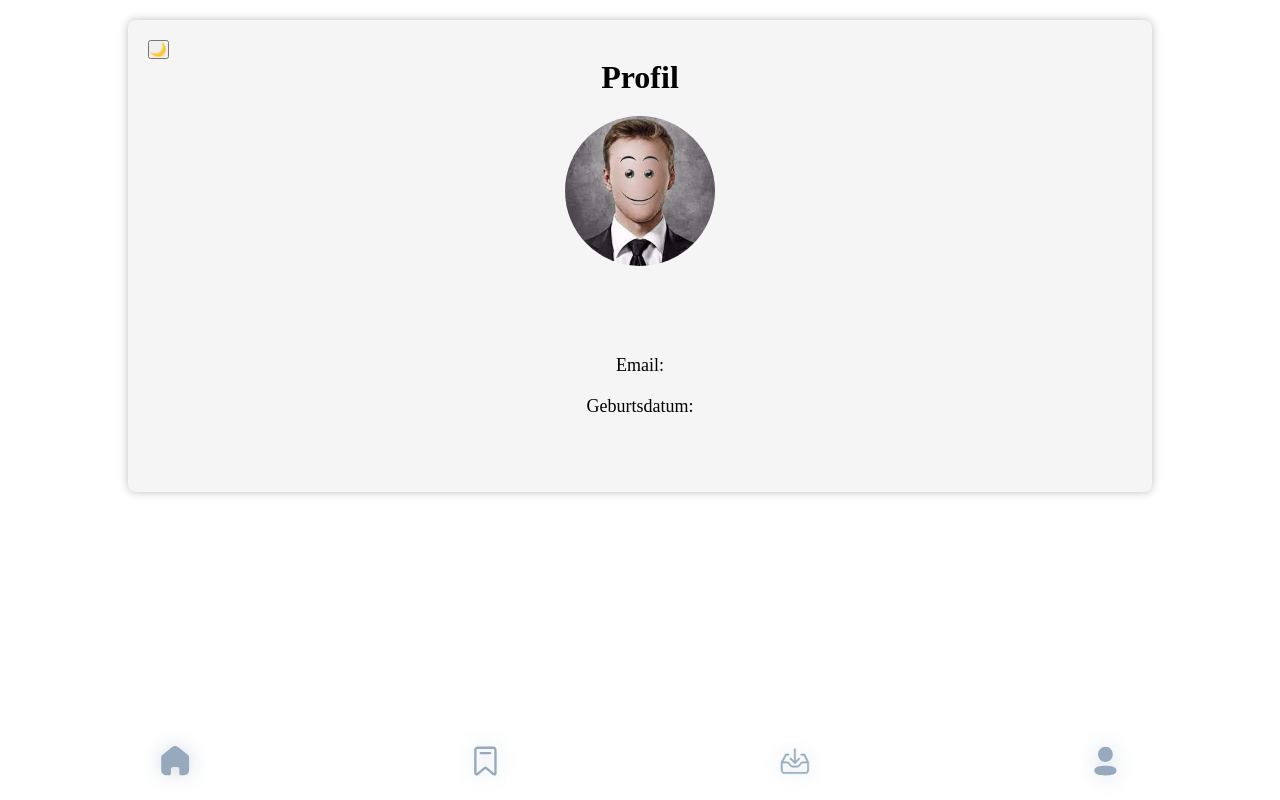
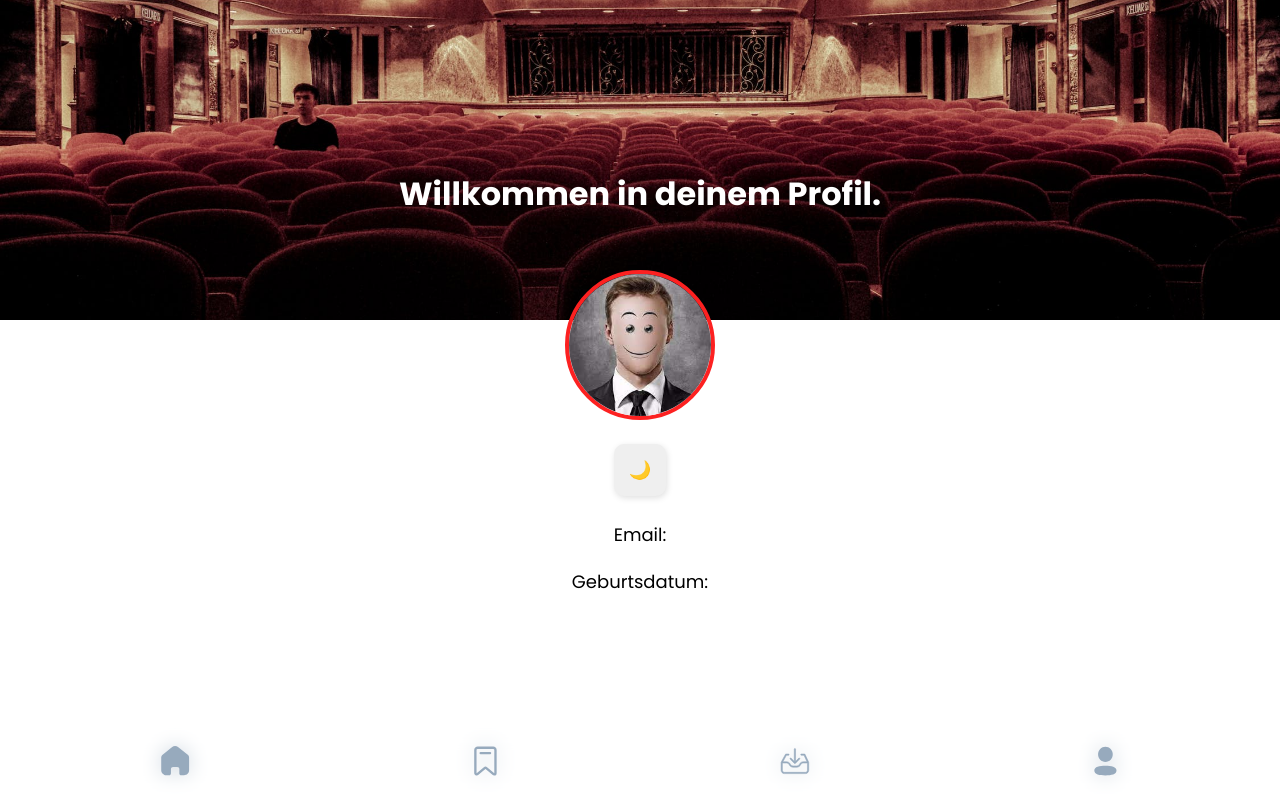
Before and after one commit to BrunoTesseraux/Movie_DB, a React (Vite) app: page /Profile in a window 1280 px wide. Built offline with nearby package versions, Linux system fonts and the light colour scheme; no server answers; sample sign-in values are in the browser's storage.

Commit message:
Profile page gebaut

```diff
--- a/src/components/DarkMode/DarkMode.jsx
+++ b/src/components/DarkMode/DarkMode.jsx
@@ -15,7 +15,7 @@ const DarkMode = () => {
     localStorage.setItem("theme", newTheme);
 
     // Ändern Sie den Button-Inhalt je nach Theme
-    setButtonContent(newTheme === "light" ? "🌙" : "🌑");
+    setButtonContent(newTheme === "light" ? "🌑" : "☀️");
   };
 
   useEffect(() => {
--- a/src/components/DarkMode/DarkMode.scss
+++ b/src/components/DarkMode/DarkMode.scss
@@ -1,5 +1,12 @@
 .dark {
-  background-color: black;
+  background-color: #2b2b2b;
+
+  .profile-text {
+    color: #fff;
+  }
+  .dark-mode-button {
+    background: #2b2b2b;
+  }
   .carusel {
     .switch-left,
     .switch-right {
@@ -27,3 +34,12 @@
     }
   }
 }
+
+.dark-mode-button {
+  color: #fff;
+  padding: 15px 15px;
+  border-radius: 10px;
+  border: none;
+  font-size: 18px;
+  box-shadow: 1px 2px 6px #00000020;
+}
--- a/src/components/Profile/Profile.jsx
+++ b/src/components/Profile/Profile.jsx
@@ -2,6 +2,7 @@ import DarkMode from "../DarkMode/DarkMode";
 import NavBar from "../NavBar/NavBar";
 import React, { useEffect, useState } from "react";
 import { useNavigate } from "react-router-dom";
+import bgprofile from "./../../assets/images/bgprofile.jpeg";
 
 import "./Profile.scss";
 
@@ -49,28 +50,36 @@ const Profile = () => {
 
   return (
     <>
+      <section className="profile-wrapper">
+        <img src={bgprofile} alt="" className="header-profile" />
         <div className="profile-container">
           <div className="top-bild"></div>
-        <DarkMode />
           <div className="profile-content">
             <div className="profile-header">
-            <h1>Profil</h1>
+              <h1 className="profile-headline">Willkommen in deinem Profil.</h1>
             </div>
             <div className="profile-picture">
-            <img src="src\components\SVG\mac mussterman.jpg" alt="Profilbild" />
+              <img
+                src="src\components\SVG\mac mussterman.jpg"
+                alt="Profilbild"
+              />
             </div>
             <div className="profile-info">
-            <h2>
+              <DarkMode className="darkmode-aussehen" />
+              <h2 className="profile-name">
                 {loggedInUser.firstname} {loggedInUser.lastname}
               </h2>
-            <p>Email: {loggedInUser.email}</p>
-            {age && <p>Alter: {age}</p>}
+              <p className="profile-text">Email: {loggedInUser.email}</p>
+              {age && <p className="profile-text">Alter: {age}</p>}
               {/* <p>Adresse: {address}</p> */}
-            <p>Geburtsdatum: {loggedInUser.birthdate}</p>
+              <p className="profile-text">
+                Geburtsdatum: {loggedInUser.birthdate}
+              </p>
             </div>
           </div>
         </div>
         <NavBar />
+      </section>
     </>
   );
 };
--- a/src/components/Profile/Profile.scss
+++ b/src/components/Profile/Profile.scss
@@ -1,17 +1,21 @@
 /* ProfilePage.css */
+.profile-wrapper {
+  display: flex;
+  flex-direction: column;
+  .header-profile {
+    max-height: 40vh;
+    width: 100%;
+    object-fit: cover;
+  }
 
   .profile-container {
-  padding: 20px;
-  background-color: #f5f5f5;
-  border-radius: 8px;
-  box-shadow: 0 0 10px rgba(0, 0, 0, 0.263);
-  width: 80%; /* Beispiel: Breite des Containers auf 50% festlegen */
-  margin: 20px auto; /* Zentrieren des Containers */
+    padding: 0px;
   }
 
   .profile-header {
     text-align: center;
     margin-bottom: 20px;
+    padding: 0 20px;
   }
 
   .profile-content {
@@ -20,7 +24,15 @@
     align-items: center; /* Zentrieren der Elemente horizontal */
   }
 
+  .profile-headline {
+    margin-top: -150px;
+    color: #fff;
+    font-family: "Poppins-Bd";
+    font-size: 2rem;
+  }
   .profile-picture img {
+    margin-top: -70px;
+    border: solid 4px #fc2121;
     width: 150px;
     height: 150px;
     border-radius: 50%;
@@ -29,9 +41,18 @@
   }
 
   .profile-info {
-  padding: 40px;
+    padding: 0 40px;
     font-size: 18px;
     text-align: center; /* Zentrieren des Texts */
+  }
+
+  .profile-text {
+    font-family: "Poppins-Rg";
+  }
+  .profile-name {
+    font-family: "Poppins-Bd";
+    font-size: 1.7rem;
+    color: #fc2121;
   }
 
   /* Stile für vertikale Anordnung der Profilinformationen */
@@ -40,3 +61,4 @@
     padding: 5px;
     margin-bottom: 10px;
   }
+}
```
Also changed, not shown: src/assets/images/bgprofile.jpeg (added). Lines whose indentation alone changed are shown as unchanged.
